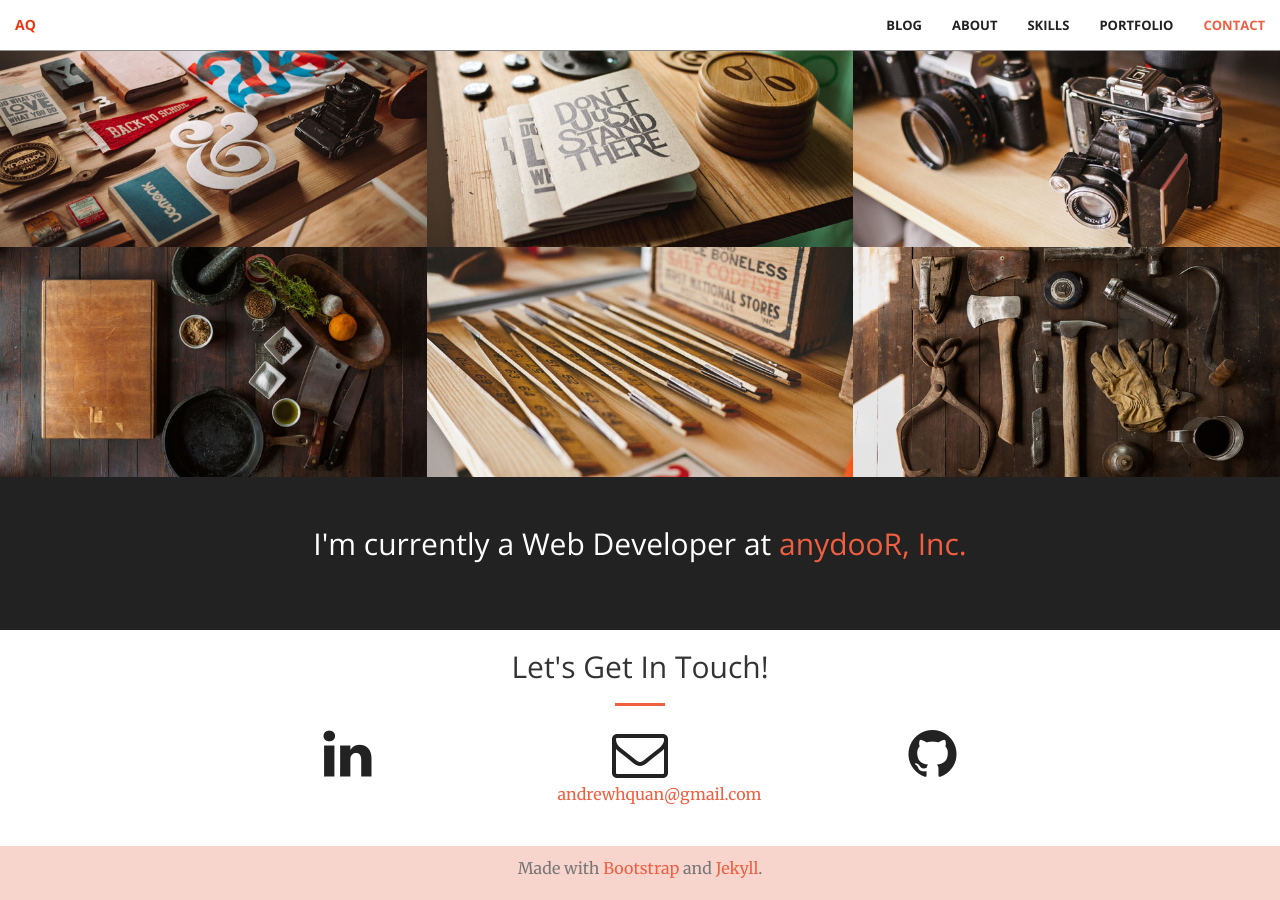
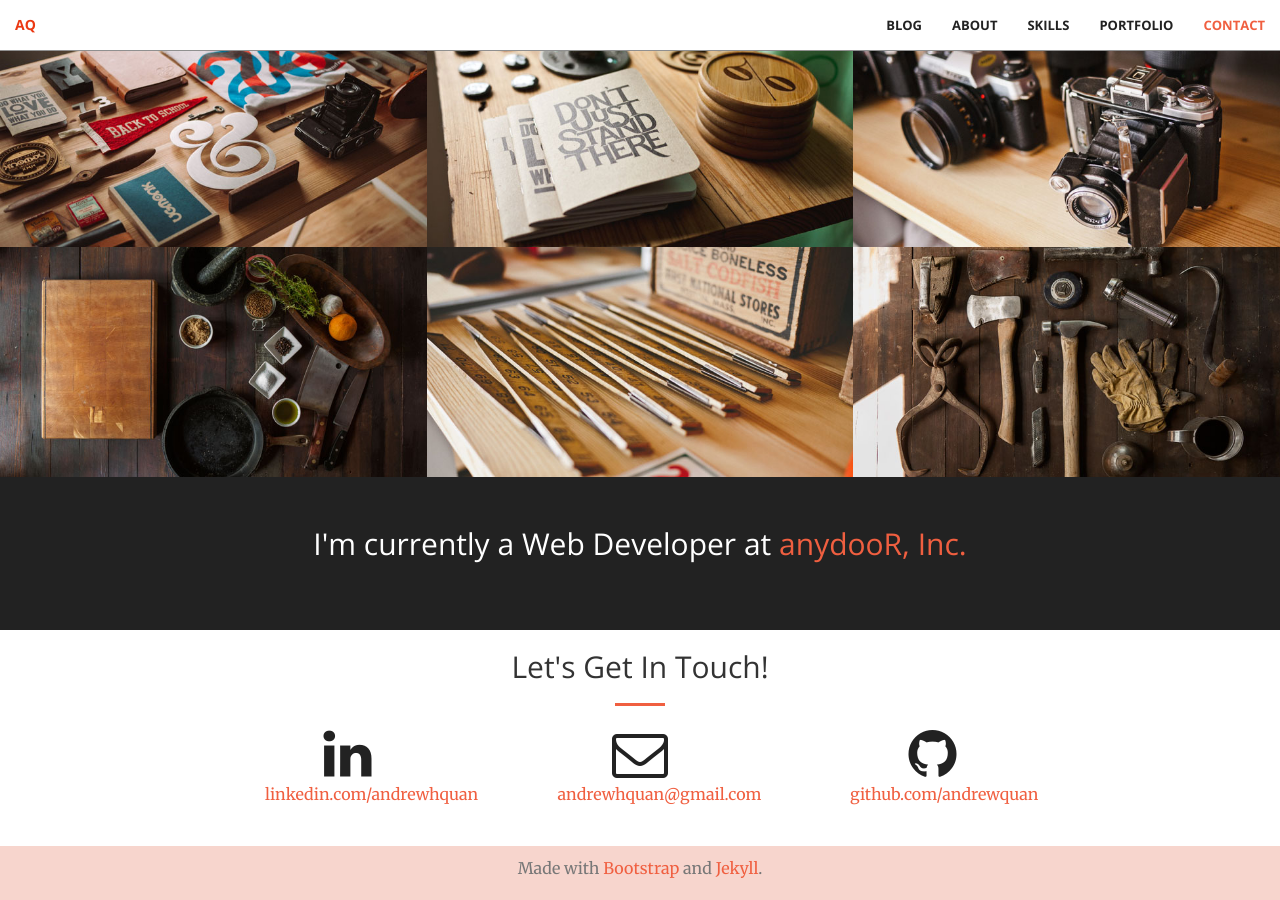
Before and after one commit to andrewquan/andrewquan.github.io, a Jekyll site: the page built from index.html, in a window 1280 px wide and 900 px high, scrolled down 1861 px. Built offline with Jekyll 4.4.1, drawn with Linux system fonts in a browser that asks for light colours.

Commit message:
fix typo

```diff
--- a/_includes/contact.html
+++ b/_includes/contact.html
@@ -9,7 +9,7 @@
     <div class="col-lg-2 col-lg-offset-2 text-center">
       <a href="https://linkedin.com/{{ site.linkedin_username }}">
         <i class="fa fa-linkedin fa-3x wow bounceIn" data-wow-delay=".1s"></i>
-        <p>{{ site.linkedin_username }}</p>
+        <p>{{ site.linkedin_url }}</p>
       </a>
     </div>
     <div class="col-lg-2 col-lg-offset-1 text-center">
@@ -21,7 +21,7 @@
     <div class="col-lg-2 col-lg-offset-1 text-center">
       <a href="https://github.com/{{ site.github_username }}">
       <i class="fa fa-github fa-3x wow bounceIn" data-wow-delay=".1s"></i>
-        <p>{{ site.github_username }}</p>
+        <p>{{ site.github_url }}</p>
       </a>
     </div>
   </div>
```
